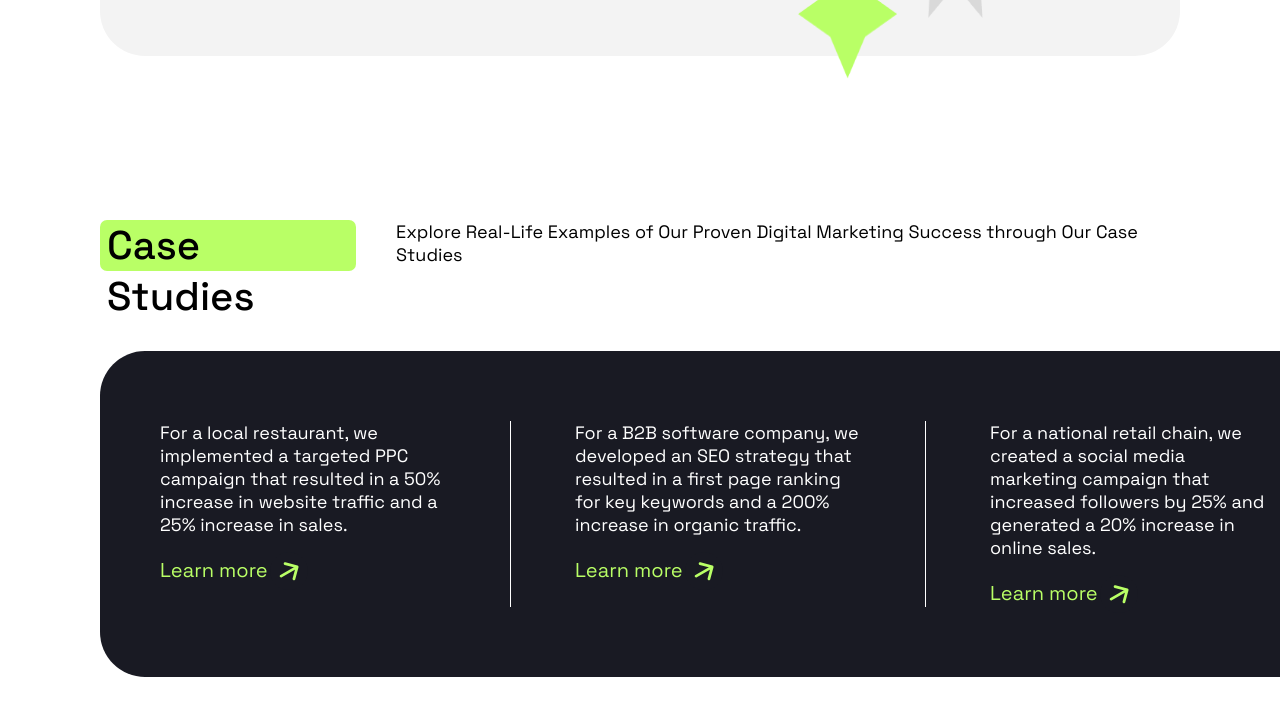
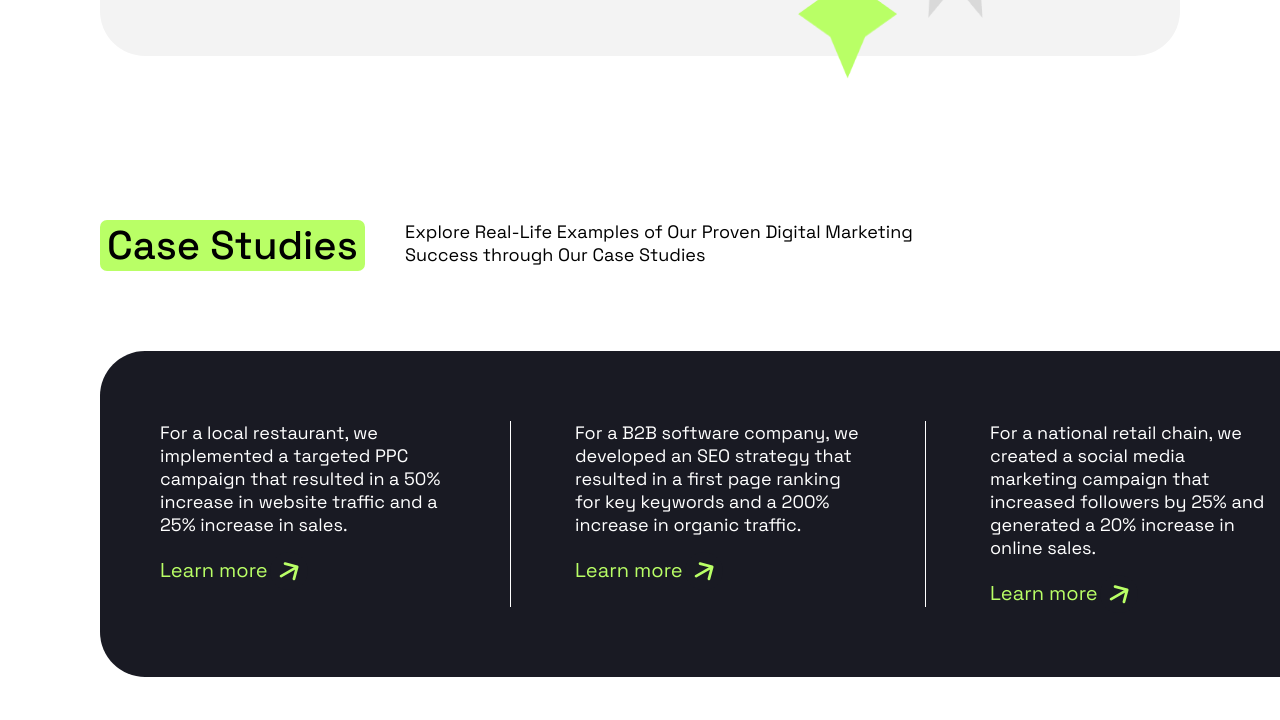
Before and after one commit to DanilaSankin/Pozitivus-Figma, a plain HTML site: page index.html in a window 1280 px wide. Shown: the part 2523-3243 px from the top of the page. Drawn offline with Linux system fonts and the light colour scheme.

Commit message:
style correction

```diff
--- a/style.css
+++ b/style.css
@@ -459,6 +459,10 @@ a {
 /* CASE-STUDIES */
 .case-studies__title  {
     width: 265px;
+}
+
+.case-studies__text {
+    width: 580px;
 }
 
 .case-studies__element {
```
